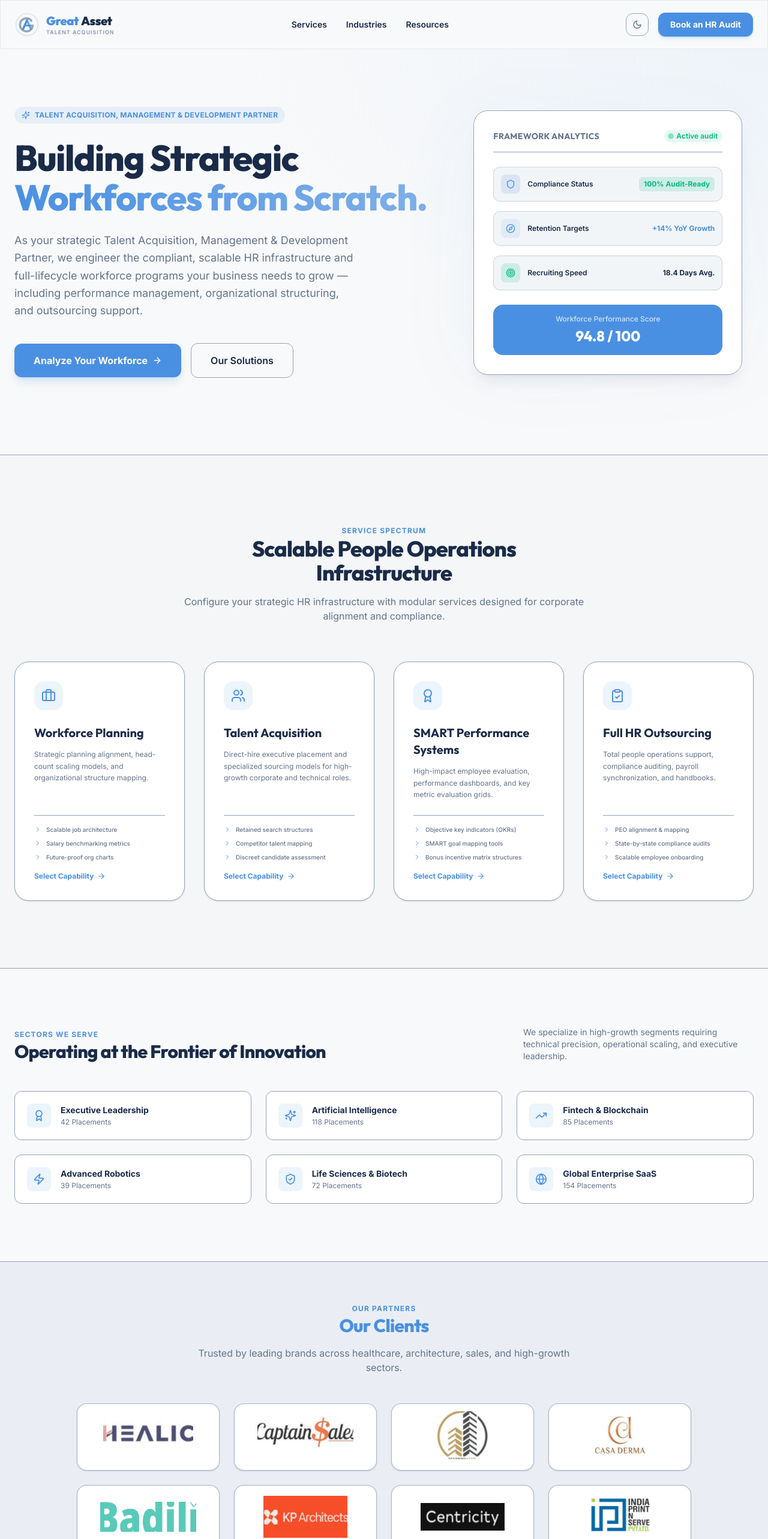
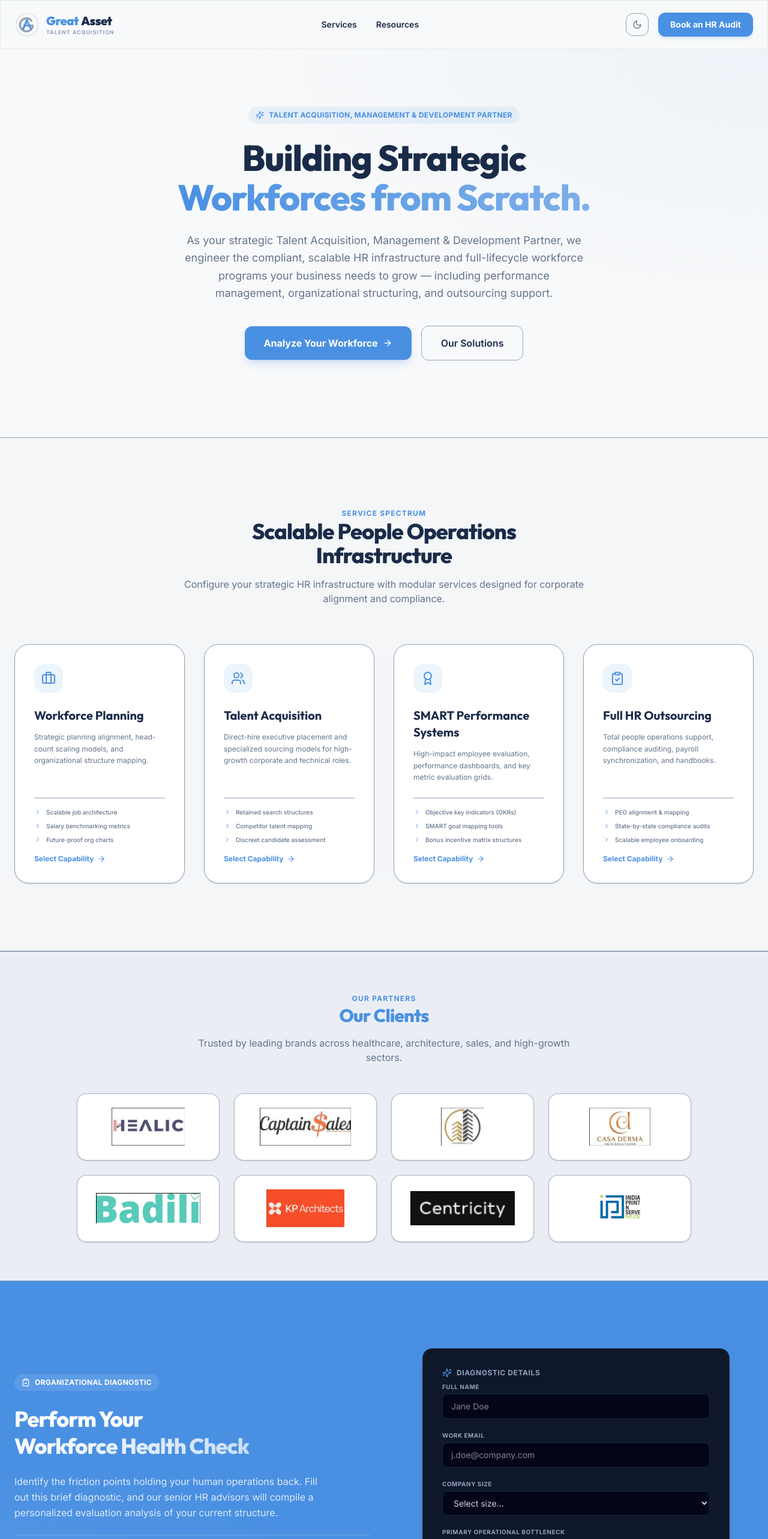
Before and after one commit to maver1ckhwd/GreatAsset, a Next.js app: page / in a window 1280 px wide. Shown: the top 2566 px of the page at 60% size. Built offline with nearby package versions, Linux system fonts and the light colour scheme.

Commit message:
Removed 2 sections and fixed logo

```diff
--- a/src/app/page.tsx
+++ b/src/app/page.tsx
@@ -7,14 +7,6 @@ import ClientShowcase from "@/components/ClientShowcase";
 import ServicesGrid from "@/components/ServicesGrid";
 import LeadForm from "@/components/LeadForm";
 import Logo from "@/components/Logo";
-import {
-  TrendingUp,
-  Globe,
-  ShieldCheck,
-  Award,
-  Zap,
-  Sparkles
-} from "lucide-react";
 
 export default function Home() {
   const [isDarkMode, setIsDarkMode] = useState(false);
@@ -37,15 +29,6 @@ export default function Home() {
     }
   };
 
-  const industrySectors = [
-    { name: "Executive Leadership", count: "42 Placements", icon: Award },
-    { name: "Artificial Intelligence", count: "118 Placements", icon: Sparkles },
-    { name: "Fintech & Blockchain", count: "85 Placements", icon: TrendingUp },
-    { name: "Advanced Robotics", count: "39 Placements", icon: Zap },
-    { name: "Life Sciences & Biotech", count: "72 Placements", icon: ShieldCheck },
-    { name: "Global Enterprise SaaS", count: "154 Placements", icon: Globe }
-  ];
-
   return (
     <div className="min-h-screen font-sans antialiased bg-background text-foreground transition-colors duration-300">
       {/* Global Header */}
@@ -57,41 +40,7 @@ export default function Home() {
       {/* 1. Service Spectrum Grid */}
       <ServicesGrid />
 
-      {/* 2. Industry / Sector Expertise */}
-      <section id="industries" className="py-20 md:py-24 bg-transparent">
-        <div className="max-w-7xl mx-auto px-6 space-y-12">
-          <div className="flex flex-col md:flex-row md:items-end justify-between gap-6">
-            <div className="space-y-4 max-w-xl">
-              <span className="text-xs text-primary tracking-widest font-bold uppercase">SECTORS WE SERVE</span>
-              <h2 className="font-display font-extrabold text-3xl text-neutral-core dark:text-white tracking-tight">
-                Operating at the Frontier of Innovation
-              </h2>
-            </div>
-            <p className="text-muted text-sm max-w-sm">
-              We specialize in high-growth segments requiring technical precision, operational scaling, and executive leadership.
-            </p>
-          </div>
-
-          <div className="grid grid-cols-1 sm:grid-cols-2 lg:grid-cols-3 gap-6">
-            {industrySectors.map((sector, index) => {
-              const IconComp = sector.icon;
-              return (
-                <div key={index} className="flex items-center gap-4 bg-card border border-border p-5 rounded-xl hover:bg-muted-light/35 transition-colors">
-                  <div className="w-10 h-10 rounded-lg bg-primary/10 text-primary flex items-center justify-center shrink-0">
-                    <IconComp className="w-5 h-5" />
-                  </div>
-                  <div>
-                    <h4 className="font-bold text-sm text-neutral-core dark:text-white">{sector.name}</h4>
-                    <p className="text-xs text-muted mt-0.5">{sector.count}</p>
-                  </div>
-                </div>
-              );
-            })}
-          </div>
-        </div>
-      </section>
-
-      {/* 3. Client Logo Showcase */}
+      {/* 2. Client Logo Showcase */}
       <ClientShowcase />
 
       {/* 4. Workforce Health Check Form Container */}
--- a/src/components/ClientShowcase.tsx
+++ b/src/components/ClientShowcase.tsx
@@ -2,52 +2,16 @@
 
 import React from "react";
 
-interface ImgCropProps {
-  src: string;
-  w: number;
-  h: number;
-  alt: string;
-  trim?: number;
-}
-
-// Utility to crop out the border outlines of user uploaded individual logo files
-function ImgCrop({ src, w, h, alt, trim = 5 }: ImgCropProps) {
-  return (
-    <div
-      className="relative overflow-hidden inline-block select-none"
-      style={{
-        width: `${w}px`,
-        height: `${h}px`
-      }}
-    >
-      <img
-        src={src}
-        alt={alt}
-        draggable={false}
-        className="absolute max-w-none"
-        style={{
-          left: `-${trim}px`,
-          top: `-${trim}px`,
-          width: `calc(100% + ${trim * 2}px)`,
-          height: `calc(100% + ${trim * 2}px)`,
-        }}
-      />
-    </div>
-  );
-}
-
 export default function ClientShowcase() {
   const clientLogos = [
-    { src: "/healic.png", w: 150, h: 75, trim: 6, name: "HEALIC" },
-    // Captain Sales has trim={4} to cut out the remaining right border outline without clipping text
-    { src: "/captain_sales.png", w: 160, h: 66, trim: 4, name: "Captain Sales" },
-    { src: "/designwell_pdc.png", w: 90, h: 80, trim: 5, name: "Designwell PDC" },
-    { src: "/casa_derma.png", w: 100, h: 66, trim: 6, name: "Casa Derma Skin Solutions" },
-    { src: "/badili.png", w: 160, h: 50, trim: 5, name: "Badili" },
-    // Sliced files updated to trim out outlines completely
-    { src: "/kp_architects.png", w: 140, h: 70, trim: 4, name: "KP Architects" },
-    { src: "/centricity.png", w: 140, h: 46, trim: 4, name: "Centricity" },
-    { src: "/india_print_n_serve.png", w: 100, h: 80, trim: 4, name: "Print N Serve Pvt. Ltd." }
+    { src: "/healic.png", name: "HEALIC" },
+    { src: "/captain_sales.png", name: "Captain Sales" },
+    { src: "/designwell_pdc.png", name: "Designwell PDC" },
+    { src: "/casa_derma.png", name: "Casa Derma Skin Solutions" },
+    { src: "/badili.png", name: "Badili" },
+    { src: "/kp_architects.png", name: "KP Architects" },
+    { src: "/centricity.png", name: "Centricity" },
+    { src: "/india_print_n_serve.png", name: "Print N Serve Pvt. Ltd." }
   ];
 
   return (
@@ -72,15 +36,11 @@ export default function ClientShowcase() {
               // Keep card background as bg-white in both light and dark modes to blend white logo images seamlessly
               className="bg-white border border-border/80 p-4 rounded-2xl h-28 flex items-center justify-center shadow-sm hover:shadow-md transition-shadow group overflow-hidden"
             >
-              <div className="group-hover:scale-105 transition-transform duration-300">
-                <ImgCrop
-                  src={client.src}
-                  w={client.w}
-                  h={client.h}
-                  trim={client.trim}
-                  alt={`${client.name} Logo`}
-                />
-              </div>
+              <img
+                src={client.src}
+                alt={`${client.name} Logo`}
+                className="max-h-16 max-w-[85%] object-contain transition-transform duration-300 group-hover:scale-105 select-none"
+              />
             </div>
           ))}
         </div>
--- a/src/components/Header.tsx
+++ b/src/components/Header.tsx
@@ -34,9 +34,6 @@ export default function Header({ isDarkMode, toggleDarkMode }: HeaderProps) {
         <nav className="hidden md:flex items-center gap-8">
           <a href="#services" className="text-sm font-semibold text-foreground hover:text-primary transition-colors">
             Services
-          </a>
-          <a href="#industries" className="text-sm font-semibold text-foreground hover:text-primary transition-colors">
-            Industries
           </a>
           <a href="#resources" className="text-sm font-semibold text-foreground hover:text-primary transition-colors">
             Resources
@@ -93,13 +90,6 @@ export default function Header({ isDarkMode, toggleDarkMode }: HeaderProps) {
             Services
           </a>
           <a
-            href="#industries"
-            onClick={() => setMobileMenuOpen(false)}
-            className="text-lg font-semibold border-b border-border pb-3"
-          >
-            Industries
-          </a>
-          <a
             href="#resources"
             onClick={() => setMobileMenuOpen(false)}
             className="text-lg font-semibold border-b border-border pb-3"
--- a/src/components/Hero.tsx
+++ b/src/components/Hero.tsx
@@ -1,7 +1,7 @@
 "use client";
 
 import React from "react";
-import { ArrowRight, Sparkles, Shield, Compass, Target } from "lucide-react";
+import { ArrowRight, Sparkles } from "lucide-react";
 
 export default function Hero() {
   const handleScrollToForm = (e: React.MouseEvent) => {
@@ -16,10 +16,7 @@ export default function Hero() {
     <section className="relative overflow-hidden pt-16 pb-24 md:pt-24 md:pb-32 bg-radial-gradient">
       <div className="absolute inset-0 bg-[radial-gradient(ellipse_at_top_right,rgba(74,144,226,0.06),transparent_50%)] dark:bg-[radial-gradient(ellipse_at_top_right,rgba(93,156,236,0.08),transparent_50%)]" />
 
-      <div className="max-w-7xl mx-auto px-6 grid grid-cols-1 lg:grid-cols-12 gap-12 items-center relative z-10">
-
-        {/* Left copy */}
-        <div className="lg:col-span-7 space-y-6 text-left">
+      <div className="max-w-4xl mx-auto px-6 text-center relative z-10 space-y-6">
         <div className="inline-flex items-center gap-2 px-3 py-1.5 rounded-full bg-primary/10 text-primary text-xs font-bold tracking-wide">
           <Sparkles className="w-3.5 h-3.5" />
           <span>TALENT ACQUISITION, MANAGEMENT & DEVELOPMENT PARTNER</span>
@@ -32,11 +29,11 @@ export default function Hero() {
           </span>
         </h1>
 
-          <p className="text-base sm:text-lg text-muted max-w-xl leading-relaxed">
+        <p className="text-base sm:text-lg text-muted max-w-2xl mx-auto leading-relaxed">
           As your strategic Talent Acquisition, Management & Development Partner, we engineer the compliant, scalable HR infrastructure and full-lifecycle workforce programs your business needs to grow — including performance management, organizational structuring, and outsourcing support.
         </p>
 
-          <div className="flex flex-col sm:flex-row items-stretch sm:items-center gap-4 pt-4">
+        <div className="flex flex-col sm:flex-row items-center justify-center gap-4 pt-4">
           <a
             href="#health-check-form"
             onClick={handleScrollToForm}
@@ -53,61 +50,6 @@ export default function Hero() {
           </a>
         </div>
       </div>
-
-        {/* Right visualization / Premium dashboard mockup */}
-        <div className="lg:col-span-5 relative">
-          <div className="absolute inset-0 bg-gradient-to-tr from-primary/20 to-primary/5 rounded-3xl filter blur-3xl opacity-30 animate-float" />
-
-          <div className="relative bg-card border border-border p-6 sm:p-8 rounded-3xl shadow-xl shadow-slate-900/5 dark:shadow-slate-950/20 max-w-md mx-auto space-y-6">
-            <div className="flex items-center justify-between border-b border-border pb-4">
-              <span className="font-display font-bold text-sm tracking-wide text-muted uppercase">Framework Analytics</span>
-              <span className="flex items-center gap-1.5 text-xs text-emerald-500 font-semibold bg-emerald-500/10 px-2 py-0.5 rounded-full">
-                <span className="w-1.5 h-1.5 rounded-full bg-emerald-500 animate-ping" />
-                Active audit
-              </span>
-            </div>
-
-            {/* Mock stats indicator blocks */}
-            <div className="space-y-4">
-              <div className="flex items-center justify-between p-3 bg-muted-light/45 rounded-xl border border-border/40">
-                <div className="flex items-center gap-3">
-                  <div className="w-8 h-8 rounded-lg bg-primary/15 text-primary flex items-center justify-center">
-                    <Shield className="w-4 h-4" />
-                  </div>
-                  <span className="text-xs font-semibold text-neutral-core dark:text-white">Compliance Status</span>
-                </div>
-                <span className="text-xs font-bold text-emerald-500 bg-emerald-500/15 px-2 py-1 rounded-md">100% Audit-Ready</span>
-              </div>
-
-              <div className="flex items-center justify-between p-3 bg-muted-light/45 rounded-xl border border-border/40">
-                <div className="flex items-center gap-3">
-                  <div className="w-8 h-8 rounded-lg bg-primary/10 text-primary flex items-center justify-center">
-                    <Compass className="w-4 h-4" />
-                  </div>
-                  <span className="text-xs font-semibold text-neutral-core dark:text-white">Retention Targets</span>
-                </div>
-                <span className="text-xs font-bold text-primary">+14% YoY Growth</span>
-              </div>
-
-              <div className="flex items-center justify-between p-3 bg-muted-light/45 rounded-xl border border-border/40">
-                <div className="flex items-center gap-3">
-                  <div className="w-8 h-8 rounded-lg bg-emerald-500/15 text-emerald-500 flex items-center justify-center">
-                    <Target className="w-4 h-4" />
-                  </div>
-                  <span className="text-xs font-semibold text-neutral-core dark:text-white">Recruiting Speed</span>
-                </div>
-                <span className="text-xs font-bold text-neutral-core dark:text-white/90">18.4 Days Avg.</span>
-              </div>
-            </div>
-
-            <div className="p-4 bg-primary text-primary-foreground rounded-2xl text-center space-y-1">
-              <p className="text-xs opacity-75 font-medium">Workforce Performance Score</p>
-              <h4 className="font-display font-extrabold text-2xl">94.8 / 100</h4>
-            </div>
-          </div>
-        </div>
-
-      </div>
     </section>
   );
 }
--- a/tailwind.config.js
+++ b/tailwind.config.js
@@ -92,6 +92,58 @@ function syncGlobalsCss(colors) {
 
 syncGlobalsCss(brandColors);
 
+function copyAndCleanLogos() {
+  try {
+    const artifactDir = "C:/Users/sansk/.gemini/antigravity-ide/brain/769f1836-cb13-4e13-b5e4-e144a6a6b6e6";
+    const logoMap = [
+      ["media__1785591124292.png", "captain_sales.png"],
+      ["media__1785591177956.png", "healic.png"],
+      ["media__1785591234084.png", "designwell_pdc.png"],
+      ["media__1785591262622.png", "casa_derma.png"],
+    ];
+
+    logoMap.forEach(([srcFile, destFile]) => {
+      const srcPath = path.join(artifactDir, srcFile);
+      const destPath = path.resolve(__dirname, "./public", destFile);
+      if (fs.existsSync(srcPath)) {
+        fs.copyFileSync(srcPath, destPath);
+        console.log(`[Logo Sync] Copied ${srcFile} to ${destFile}`);
+      }
+    });
+
+    // Clean up any black border outlines on remaining logo files using sharp if available
+    try {
+      const sharp = require("sharp");
+      const extraLogos = ["badili.png", "kp_architects.png", "centricity.png", "india_print_n_serve.png"];
+      extraLogos.forEach(async (fileName) => {
+        const filePath = path.resolve(__dirname, "./public", fileName);
+        if (fs.existsSync(filePath)) {
+          const buffer = fs.readFileSync(filePath);
+          const meta = await sharp(buffer).metadata();
+          if (meta.width && meta.height) {
+            // Extract inner box to strip 3px border outline
+            const trimmed = await sharp(buffer)
+              .extract({
+                left: Math.min(4, Math.floor(meta.width * 0.03)),
+                top: Math.min(4, Math.floor(meta.height * 0.03)),
+                width: meta.width - Math.min(8, Math.floor(meta.width * 0.06)),
+                height: meta.height - Math.min(8, Math.floor(meta.height * 0.06))
+              })
+              .toBuffer();
+            fs.writeFileSync(filePath, trimmed);
+          }
+        }
+      });
+    } catch (sharpErr) {
+      console.log("[Sharp] Sharp not active or error:", sharpErr);
+    }
+  } catch (err) {
+    console.error("[Logo Sync Error]", err);
+  }
+}
+
+copyAndCleanLogos();
+
 /** @type {import('tailwindcss').Config} */
 module.exports = {
   content: [
```
Lines whose indentation alone changed are shown as unchanged.
